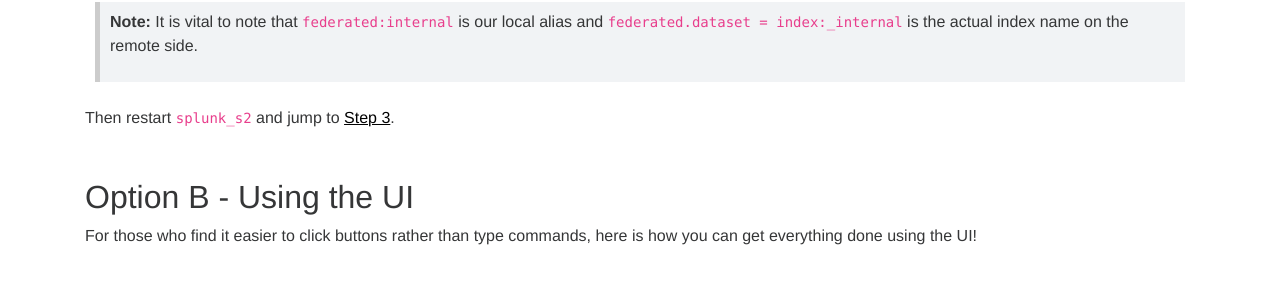
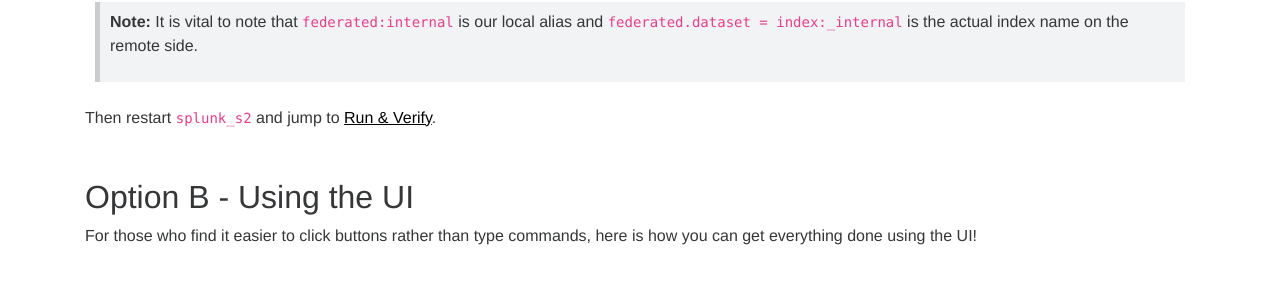
Before and after one commit to seynur/blog, a Jekyll site: the page built from _posts/2026-06-08-federated-search.md, in a window 1280 px wide and 900 px high, scrolled down 1699 px. Shown: the part 151-446 px from the top of the window. Built offline with Jekyll 4.4.1, drawn with Linux system fonts in a browser that asks for light colours; nearby versions of some CDN libraries.

```diff
--- a/_posts/2026-06-08-federated-search.md
+++ b/_posts/2026-06-08-federated-search.md
@@ -70,7 +70,7 @@
 
 > **Note:** It is vital to note that `federated:internal` is our local alias and `federated.dataset = index:_internal` is the actual index name on the remote side.
 
-Then restart `splunk_s2` and jump to [Step 3](#step-3--run-the-search).
+Then restart `splunk_s2` and jump to [Run & Verify](#run--verify).
 
 ## Option B - Using the UI
 
```
